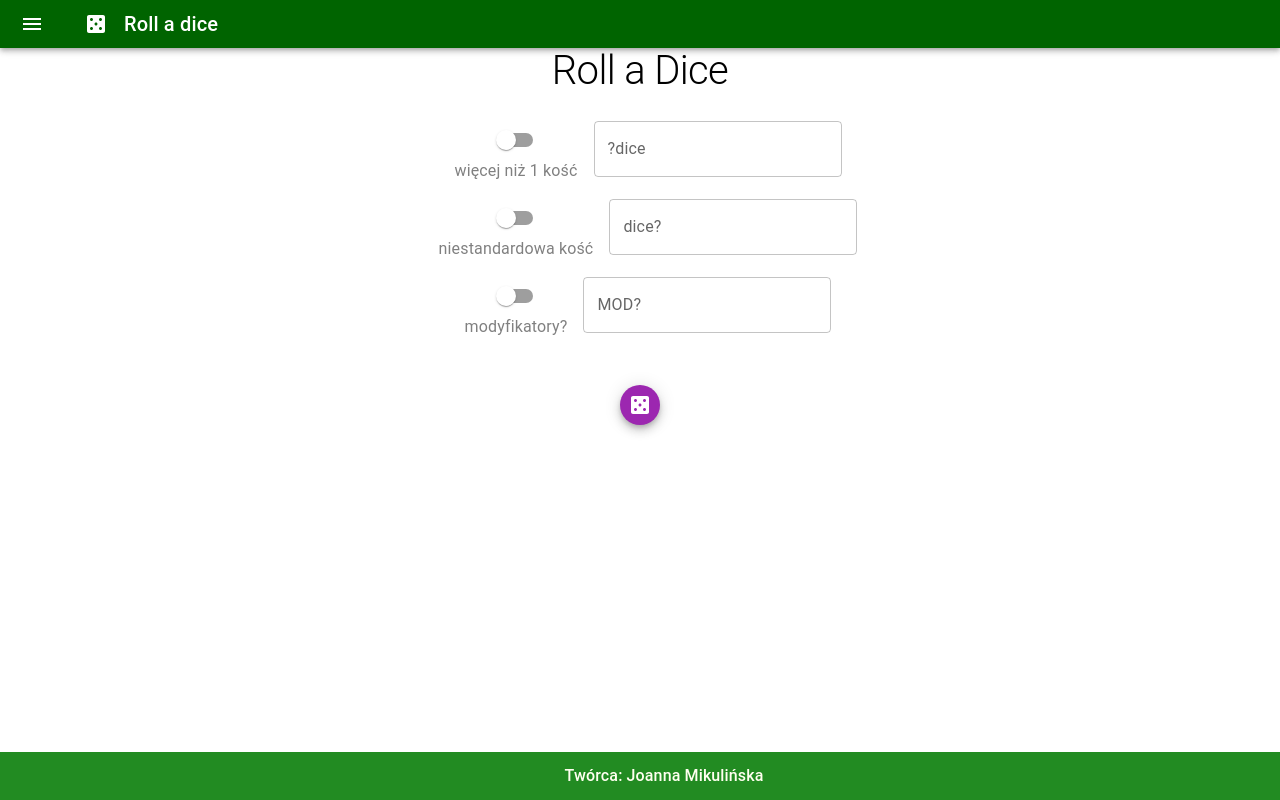
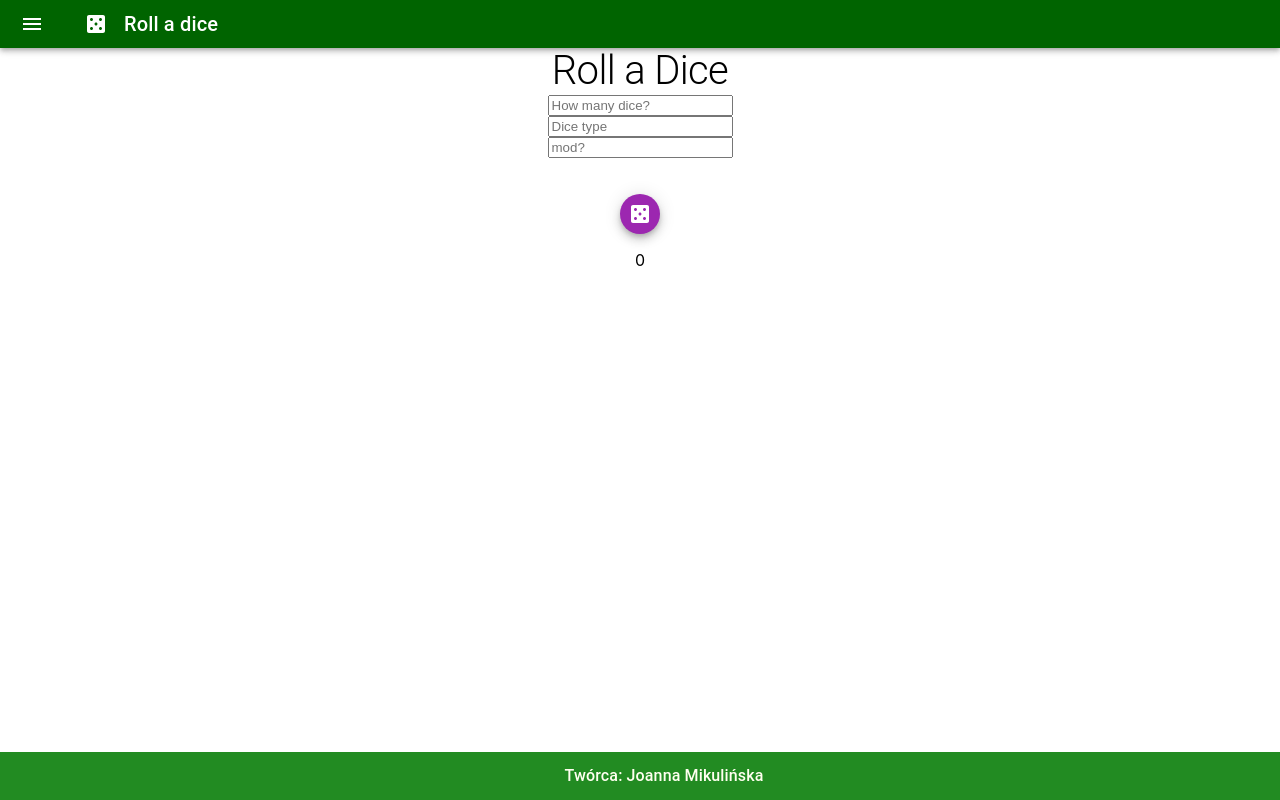
Before and after one commit to avtill/rolladice, a React (Create React App) app: page / in a window 1280 px wide. Built offline with nearby package versions, Linux system fonts and the light colour scheme.

Commit message:
change buttons, first mathrandom - to fix

```diff
--- a/package.json
+++ b/package.json
@@ -18,6 +18,7 @@
     "@types/react-dom": "^18.0.10",
     "react": "^18.2.0",
     "react-dom": "^18.2.0",
+    "react-hook-form": "^7.43.5",
     "react-router-dom": "^6.8.1",
     "react-scripts": "5.0.1",
     "styled-components": "^5.3.6",
--- a/src/components/InputDiceType/InputDiceType.tsx
+++ b/src/components/InputDiceType/InputDiceType.tsx
@@ -1,53 +1,46 @@
-import React from 'react'
-import { TextField, Fab, Box, colors} from '@mui/material';
+import { useForm } from "react-hook-form";
 import CasinoIcon from '@mui/icons-material/Casino';
-import Switch from '@mui/material/Switch';
-import FormGroup from '@mui/material/FormGroup';
-import FormControlLabel from '@mui/material/FormControlLabel';
-import Typography from '@mui/material';
-
-//Do poprawy
-// const WhitchDice = () => {
-//     let inputValue = TextField.value;
-//     let rollResult = Math.floor(Math.random()* `${inputValue}` +1 ) //inputrequest//
-
-// return rollResult
-// }
+import { Fab, colors } from "@mui/material";
+import { useState } from "react";
 
 
+interface DiceInputValues{
+  howMany: number,
+  diceType: number,
+  mod: number,
+}
+
 const InputDiceType = () => {
-    return (<><FormGroup style={{margin:"10px"}}>
-    <Box sx={{mt:2}}>
-  <FormControlLabel sx={{color:'GrayText'}}
-  control={<Switch color="success" />}
-  label='więcej niż 1 kość'
-  labelPlacement='bottom'
-  disabled={false} />
-    <TextField id="outlined-basic" label="?dice" variant="outlined"  />
-    </Box>
-    <Box sx={{mt:2}}>
-    <FormControlLabel sx={{color:'GrayText'}}
-  control={<Switch color="success" />}
-  label='niestandardowa kość'
-  labelPlacement='bottom'
-  disabled={false} />
-    <TextField id="outlined-basic" label="dice?" variant="outlined"  />
-    </Box>
-    <Box sx={{mt:2}}>
-    <FormControlLabel sx={{color:'GrayText'}}
-  control={<Switch color="success" />}
-  label='modyfikatory?'
-  labelPlacement='bottom'
-  disabled={false} />
-    <TextField id="outlined-basic" label="MOD?" variant="outlined"/>
-    </Box>
-  <br /></FormGroup>
-      <Fab size="small" color="secondary" aria-label="add" sx={{margin:2}} >
-       <CasinoIcon  />
-  {/* onClick={WhitchDice} */}
-  </Fab>
+  const {register, handleSubmit} =useForm<DiceInputValues>();
+  const [diceInfo, setDiceInfo] =useState({
+    howMany: 1,
+    diceType: 0,
+    mod: 0,
+  });
+
+  const diceInfoToMath = (data: DiceInputValues) => {
+    setDiceInfo(data)
+  };
+
+  const diceResult =({howMany, diceType, mod}:DiceInputValues) => {
+    const diceRandomResult = Math.floor(Math.random()*(diceType - 1) +1);
+    const toReturn = howMany * (diceRandomResult + mod)
+    console.log(howMany, diceType, mod, diceRandomResult)
+    return toReturn
+  }
+
+    return  (<>
+     <form onSubmit={handleSubmit(diceInfoToMath)}>
+      <input placeholder="How many dice?" {...register("howMany", {required: true})} style={{display:"block", margin:"auto"}}/>
+      <input placeholder="Dice type" {...register("diceType", {required: true})} style={{display:"block", margin:"auto"}}/>
+      <input placeholder="mod?" {...register("mod", {required: true})} style={{display:"block", margin:"auto"}}/><br />
+      <Fab size="small" color="secondary" aria-label="add" sx={{margin:2}} type="submit" >
+<CasinoIcon  />
+</Fab>
+    </form>
+    <span>{diceResult({...diceInfo})}</span>
     </>
-  )
+)
 }
 
 export default InputDiceType
```
Also changed, not shown: 1 other file (tests, documents, lock files or other folders).
